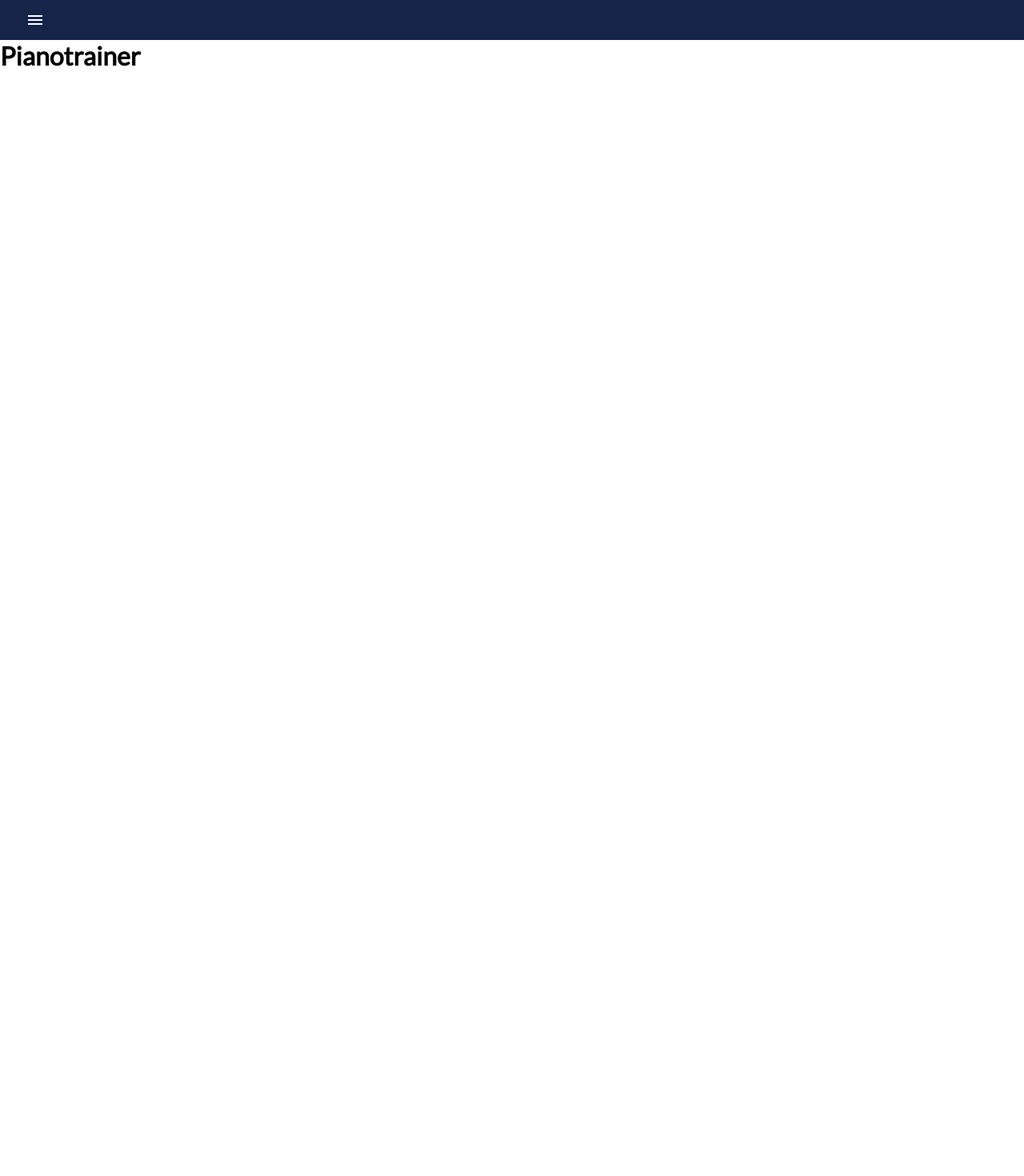
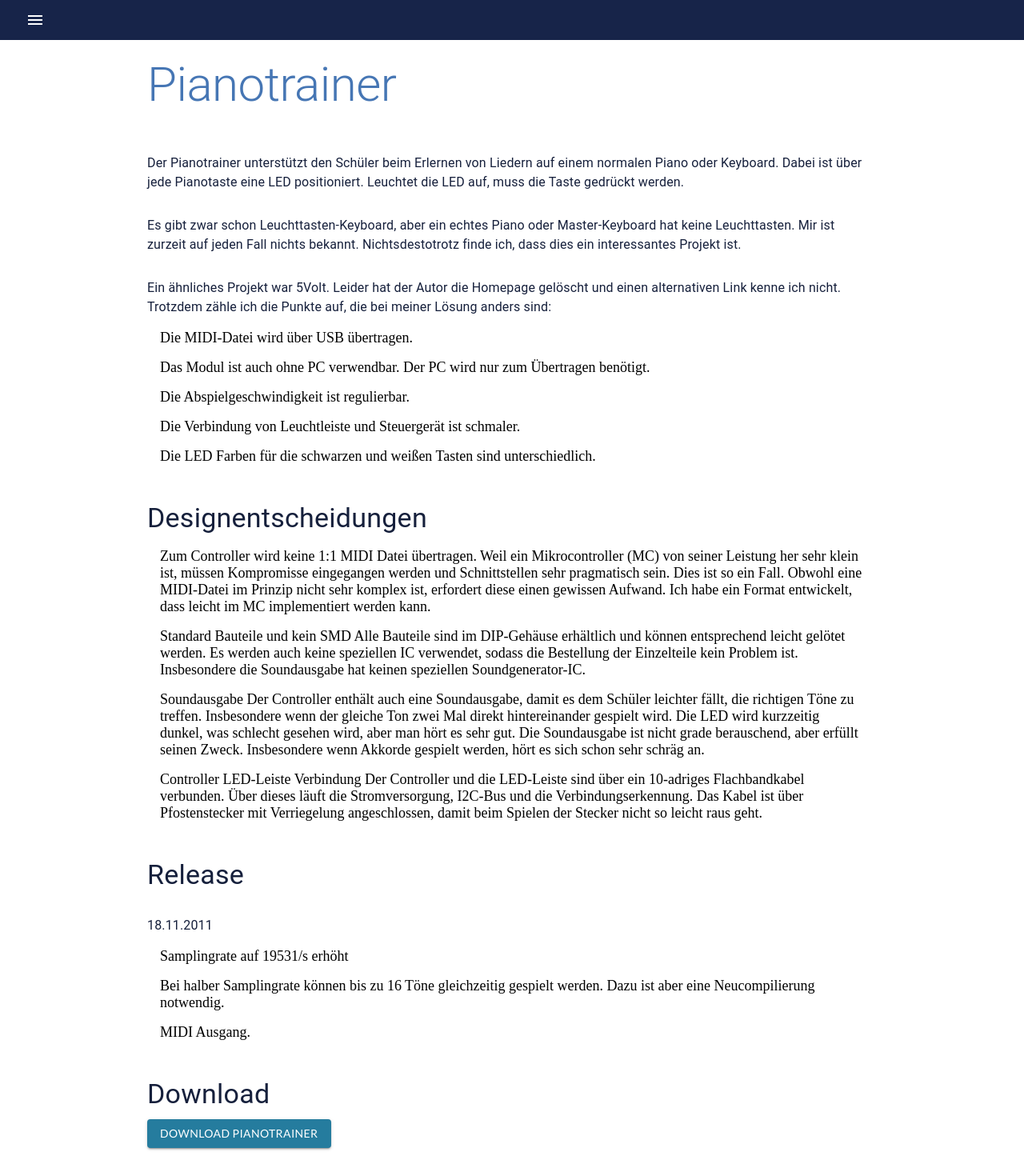
Before and after one commit to joltzen/Oltzen, a React (Create React App) app: page /pianotrainer in a window 1280 px wide. Shown: the top 1470 px of the page at 80% size. Before the commit the page ends 800 px from the top, so only its background shows below. Built offline with nearby package versions, Linux system fonts and the light colour scheme.

Commit message:
Add pianotrainer page

```diff
--- a/package.json
+++ b/package.json
@@ -13,6 +13,7 @@
     "react": "^17.0.2",
     "react-dom": "^17.0.2",
     "react-icons": "^4.2.0",
+    "react-player": "^2.9.0",
     "react-router-dom": "^5.2.0",
     "react-scripts": "4.0.3",
     "styled-components": "^5.3.0",
--- a/src/components/Sidebar.js
+++ b/src/components/Sidebar.js
@@ -14,6 +14,7 @@ const Nav = styled.div`
   justify-content: flex-start;
   align-items: center;
   width: 100%;
+  position: fixed;
 `;
 
 const NavIcon = styled(Link)`
--- a/src/hooks/useStyles.js
+++ b/src/hooks/useStyles.js
@@ -25,7 +25,7 @@ const useStyles = makeStyles({
   header: {
     color: "#4676b4",
     marginBottom: 20,
-    marginTop: 30,
+    marginTop: 70,
   },
   feature: {
     "margin-top": "20px",
@@ -65,6 +65,10 @@ const useStyles = makeStyles({
     width: "1500px",
     height: "1400px",
   },
+  media: {
+    height: "315px",
+    width: "400px",
+  },
 });
 
 export default useStyles;
--- a/src/pages/Pianotrainer.js
+++ b/src/pages/Pianotrainer.js
@@ -1,11 +1,115 @@
+import { Container, List, ListItem } from "@material-ui/core";
 import React from "react";
-
-function Pianotrainer() {
+import ReactPlayer from "react-player";
+import Buttons from "../components/Buttons";
+import Page from "../components/Page";
+import Typograph from "../components/Typograph";
+import useStyles from "../hooks/useStyles";
+const Pianotrainer = () => {
+  const classes = useStyles();
   return (
-    <div className="pianotrainer">
-      <h1>Pianotrainer</h1>
-    </div>
+    <Container maxWidth="md">
+      <Page title="Pianotrainer" />
+      <Typograph
+        variant="body1"
+        text="Der Pianotrainer unterstützt den
+        Schüler beim Erlernen von Liedern auf einem normalen Piano oder Keyboard.
+        Dabei ist über jede Pianotaste eine LED positioniert. Leuchtet die LED
+        auf, muss die Taste gedrückt werden.
+       "
+      />
+      <Typograph
+        variant="body1"
+        text="Es gibt zwar schon
+        Leuchttasten-Keyboard, aber ein echtes Piano oder Master-Keyboard
+        hat keine Leuchttasten. Mir ist zurzeit auf jeden Fall nichts bekannt.
+        Nichtsdestotrotz finde ich, dass dies ein interessantes Projekt ist.
+       "
+      />
+      <Typograph
+        variant="body1"
+        text="Ein ähnliches Projekt war 5Volt.
+        Leider hat der Autor die Homepage gelöscht und einen alternativen Link
+        kenne ich nicht. Trotzdem zähle ich die Punkte auf, die bei meiner
+        Lösung anders sind:
+        "
+      />
+      <List>
+        <ListItem>Die MIDI-Datei wird über USB übertragen.</ListItem>
+        <ListItem>
+          Das Modul ist auch ohne PC verwendbar. Der PC wird nur zum Übertragen
+          benötigt.
+        </ListItem>
+        <ListItem>Die Abspielgeschwindigkeit ist regulierbar.</ListItem>
+        <ListItem>
+          Die Verbindung von Leuchtleiste und Steuergerät ist schmaler.
+        </ListItem>
+        <ListItem>
+          Die LED Farben für die schwarzen und weißen Tasten sind
+          unterschiedlich.
+        </ListItem>
+      </List>
+      <Typograph variant="h4" text="Designentscheidungen" />
+      <List>
+        <ListItem>
+          Zum Controller wird keine 1:1 MIDI Datei übertragen. Weil ein
+          Mikrocontroller (MC) von seiner Leistung her sehr klein ist, müssen
+          Kompromisse eingegangen werden und Schnittstellen sehr pragmatisch
+          sein. Dies ist so ein Fall. Obwohl eine MIDI-Datei im Prinzip nicht
+          sehr komplex ist, erfordert diese einen gewissen Aufwand. Ich habe ein
+          Format entwickelt, dass leicht im MC implementiert werden kann.
+        </ListItem>
+        <ListItem>
+          Standard Bauteile und kein SMD Alle Bauteile sind im DIP-Gehäuse
+          erhältlich und können entsprechend leicht gelötet werden. Es werden
+          auch keine speziellen IC verwendet, sodass die Bestellung der
+          Einzelteile kein Problem ist. Insbesondere die Soundausgabe hat keinen
+          speziellen Soundgenerator-IC.
+        </ListItem>
+        <ListItem>
+          Soundausgabe Der Controller enthält auch eine Soundausgabe, damit es
+          dem Schüler leichter fällt, die richtigen Töne zu treffen.
+          Insbesondere wenn der gleiche Ton zwei Mal direkt hintereinander
+          gespielt wird. Die LED wird kurzzeitig dunkel, was schlecht gesehen
+          wird, aber man hört es sehr gut. Die Soundausgabe ist nicht grade
+          berauschend, aber erfüllt seinen Zweck. Insbesondere wenn Akkorde
+          gespielt werden, hört es sich schon sehr schräg an.
+        </ListItem>
+        <ListItem>
+          Controller LED-Leiste Verbindung Der Controller und die LED-Leiste
+          sind über ein 10-adriges Flachbandkabel verbunden. Über dieses läuft
+          die Stromversorgung, I2C-Bus und die Verbindungserkennung. Das Kabel
+          ist über Pfostenstecker mit Verriegelung angeschlossen, damit beim
+          Spielen der Stecker nicht so leicht raus geht.
+        </ListItem>
+      </List>
+      <Typograph variant="h4" text="Release" />
+      <Typograph variant="body1" text="18.11.2011" />
+      <List>
+        <ListItem>Samplingrate auf 19531/s erhöht</ListItem>
+        <ListItem>
+          Bei halber Samplingrate können bis zu 16 Töne gleichzeitig gespielt
+          werden. Dazu ist aber eine Neucompilierung notwendig.
+        </ListItem>
+        <ListItem>MIDI Ausgang.</ListItem>
+      </List>
+      <Typograph variant="h4" text="Download" />
+      <Buttons
+        href="http://www.oltzen.de/software/pianotrainer_20111118.zip"
+        variant="contained"
+        title="Download Pianotrainer"
+      />
+      <Typograph variant="h4" text="Demofilm" />
+      <ReactPlayer
+        url="https://www.youtube.com/embed/hWngLQIwxZ0"
+        controls
+        playbackRate={2}
+        width="896px"
+        height="504px"
+      />
+      <Typograph variant="body1" text="(26.01.2015)" />
+    </Container>
   );
-}
+};
 
 export default Pianotrainer;
```
Also changed, not shown: 1 other file (tests, documents, lock files or other folders).
